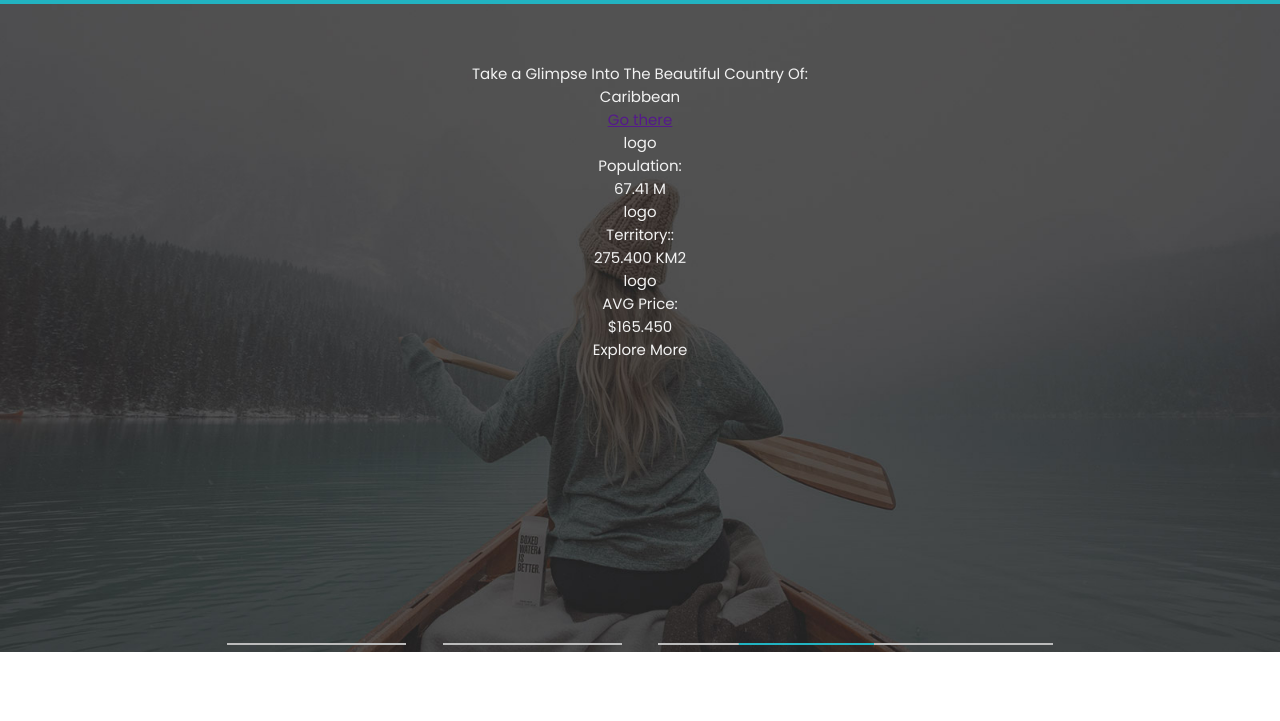
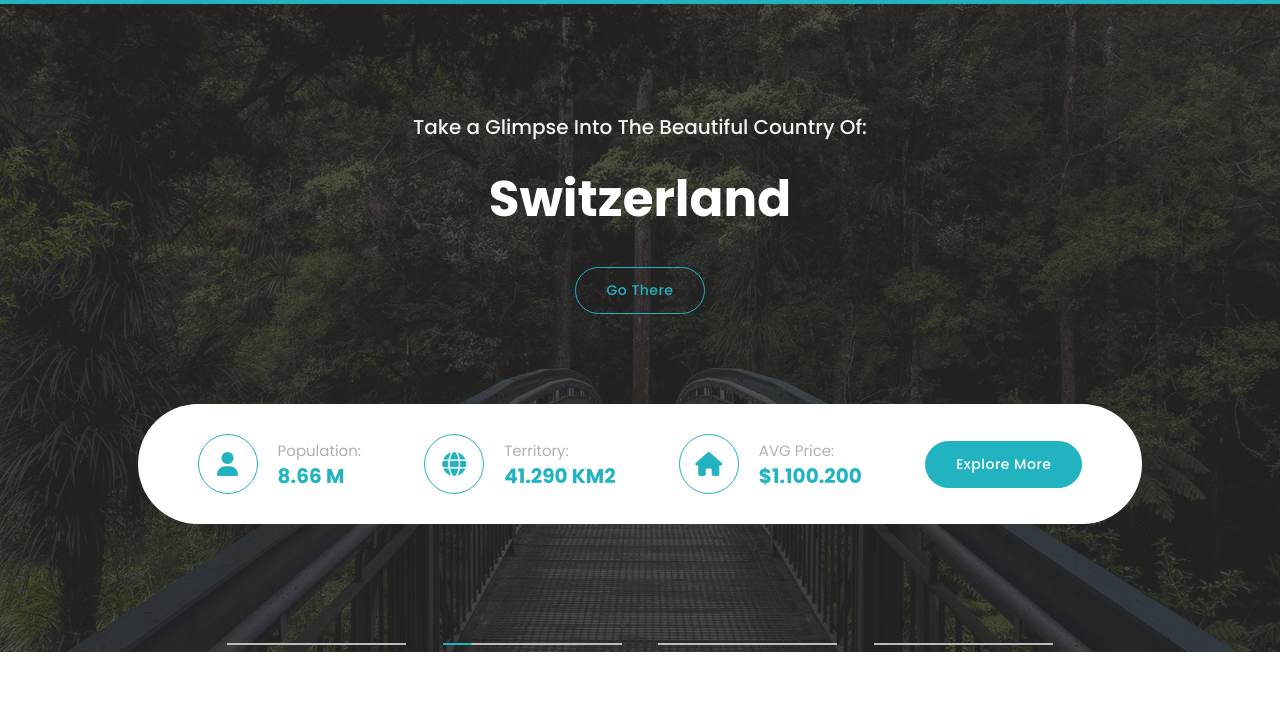
Before and after one commit to danworanut/CloneTravelPage, a plain HTML site: page index.html in a window 1280 px wide. Shown: the part 68-789 px from the top of the page. Drawn offline with Linux system fonts and the light colour scheme.

Commit message:
edit style data hero

```diff
--- a/css/styles.css
+++ b/css/styles.css
@@ -105,17 +105,129 @@ nav {
     display: none;
 }
 
-.text {
-    color: #f2f2f2;
-    font-size: 15px;
+.content {
+
     padding: 8px 12px;
     position: absolute;
-    top: 50px;
+    top: 100px;
     left: 0;
     right: 0;
     width: 100%;
     text-align: center;
 }
+
+.intro {
+    color: #f2f2f2;
+    font-size: 20px;
+    font-weight: 500;
+    margin-bottom: 20px;
+}
+
+.country {
+    font-size: 50px;
+    color: #fff;
+    font-weight: 700;
+    margin-bottom: 30px;
+
+}
+
+.btn-outline {
+    text-decoration: none;
+    font-size: 14px;
+    color: #22b3c1;
+    background-color: transparent;
+    border: 1px solid #22b3c1;
+    padding: 12px 30px;
+    display: inline-block;
+    border-radius: 25px;
+    font-weight: 500;
+    text-transform: capitalize;
+    letter-spacing: 0.5px;
+    transition: all .3s;
+}
+
+.block {
+    margin-top: 90px;
+    background-color: #fff;
+    padding: 30px 60px;
+    border-radius: 61px;
+    /* height: 100px; */
+    width: 80%;
+    display: inline-block;
+}
+
+.info {
+    display: flex;
+    justify-content: space-between;
+    align-items: center;
+}
+
+.info-list {
+    display: flex;
+
+}
+
+.left {
+    color: #24c7d5;
+}
+
+.right {
+    display: flex;
+    flex-direction: column;
+    justify-content: center;
+    align-items: start;
+}
+
+.left i {
+    color: #22b3c1;
+    font-size: 24px;
+    width: 60px;
+    height: 60px;
+    display: inline-block;
+    text-align: center;
+    line-height: 58px;
+    border: 1px solid #22b3c1;
+    border-radius: 50%;
+    margin-right: 20px;
+}
+
+.head {
+    font-size: 15px;
+    color: #afafaf;
+    font-weight: 400;
+}
+
+.sub {
+    text-align: left;
+    font-size: 20px;
+    color: #22b3c1;
+    font-weight: 700;
+    line-height: 28px;
+}
+
+.btn {
+    text-decoration: none;
+    font-size: 14px;
+    color: #fff;
+    background-color: #22b3c1;
+    border: 1px solid #22b3c1;
+    padding: 12px 30px;
+    display: inline-block;
+    border-radius: 25px;
+    font-weight: 500;
+    text-transform: capitalize;
+    letter-spacing: 0.5px;
+    transition: all .3s;
+}
+
+.btn:hover {
+
+    background-color: #24c7d5;
+    border: 1px solid #24c7d5;
+
+}
+
+
 
 .slider {
     width: 100%;
@@ -141,7 +253,6 @@ nav {
     margin: 0 16px;
     background-color: #bbb;
     display: inline-block;
-    transition: background-color 0.6s ease;
     cursor: pointer;
 
 }
@@ -155,7 +266,6 @@ nav {
     left: 0;
     right: 0;
 
-
 }
 
 .dot-number:hover {
@@ -166,9 +276,11 @@ nav {
 .show {
     position: relative;
     background-color: #bbb;
+
+
 }
 
-.show::after {
+ .show::after {
     position: absolute;
     content: '';
     width: 100%;
@@ -176,30 +288,30 @@ nav {
     left: 0;
     top: 0;
     background-color: #22b3c1;
+    animation:  scaleAnimation 5s linear;
 
-    animation: moveRight 4s ease;
 }
 
-
-@keyframes moveRight {
+@keyframes scaleAnimation {
     0% {
-        transform: translateX(0);
-    }
-
-    25% {
-        transform: translateX(25%);
+        transform: scaleX(0);
+        transform-origin: left;
     }
     50% {
-        transform: translateX(50%);
+        transform: scaleX(0.50);
+        transform-origin: left;
     }
-    75% {
-        transform: translateX(75%);
-    }
-
     100% {
-        transform: translateX(100%);
+        transform: scaleX(1);
+        transform-origin: left;
     }
 }
+
+.data-country {
+    width: 100%;
+    height: 100vh;
+}
+
 
 footer {
     height: 200px;
--- a/index.html
+++ b/index.html
@@ -11,6 +11,8 @@
     <link
         href="https://fonts.googleapis.com/css2?family=Poppins:ital,wght@0,100;0,200;0,300;0,400;0,500;0,600;0,700;0,800;0,900;1,100;1,200;1,300;1,400;1,500;1,600;1,700;1,800;1,900&display=swap"
         rel="stylesheet">
+
+        <link rel="stylesheet" href="https://cdnjs.cloudflare.com/ajax/libs/font-awesome/6.5.1/css/all.min.css" integrity="sha512-DTOQO9RWCH3ppGqcWaEA1BIZOC6xxalwEsw9c2QQeAIftl+Vegovlnee1c9QX4TctnWMn13TZye+giMm8e2LwA==" crossorigin="anonymous" referrerpolicy="no-referrer" />
 </head>
 
 <body>
@@ -39,32 +41,47 @@
             <div class="mySlides fade">
 
                 <img width="100%" src="assets/img/banner-01.jpg" alt="">
-                <div class="text">
+                <div class="content">
                     <div class="top-content">
-                        <div class="">Take a Glimpse Into The Beautiful Country Of:</div>
-                        <div class="">Caribbean</div>
+                        <div class="intro">Take a Glimpse Into The Beautiful Country Of:</div>
+                        <div class="country">Caribbean</div>
                         <a href="" class="btn-outline">Go there</a>
                     </div>
 
                     <div class="bottom-content">
                         <div class="block">
-                            <div class="">
-                                <div class="logo">logo</div>
-                                <div class="">Population:</div>
-                                <div class="">67.41 M</div>
+                            <div class="info">
+                                <div class="info-list">
+
+                                    <div class="left"><i class="fa fa-user" aria-hidden="true"></i></div>
+
+                                    <div class="right">
+                                        <div class="head">Population:</div>
+                                        <div class="sub">44.48 M</div>
                                     </div>
 
-                            <div class="">
-                                <div class="logo">logo</div>
-                                <div class="">Territory::</div>
-                                <div class="">275.400 KM2</div>
                                 </div>
-                            <div class="">
-                                <div class="logo">logo</div>
-                                <div class="">AVG Price:</div>
-                                <div class="">$165.450</div>
+
+                                <div class="info-list">
+                                    <div class="left"><i class="fa fa-globe" aria-hidden="true"></i></div>
+
+                                    <div class="right">
+                                        <div class="head">Territory:</div>
+                                        <div class="sub">275.400 KM2</div>
                                     </div>
-                            <div class="btn">Explore More</div>
+
+                                </div>
+                                <div class="info-list">
+                                    <div class="left"><i class="fa fa-home" aria-hidden="true"></i></div>
+
+                                    <div class="right">
+                                        <div class="head">AVG Price:</div>
+                                        <div class="sub">275.400 KM2</div>
+                                    </div>
+
+                                </div>
+                                <a href="#" class="btn">Explore More</a>
+                            </div>
                         </div>
                     </div>
 
@@ -75,69 +92,103 @@
 
             <div class="mySlides fade">
                 <img width="100%" src="assets/img/banner-02.jpg" alt="">
-                <div class="text">
+                <div class="content">
                     <div class="top-content">
-                        <div class="">Take a Glimpse Into The Beautiful Country Of:</div>
-                        <div class="">Caribbean</div>
+                        <div class="intro">Take a Glimpse Into The Beautiful Country Of:</div>
+                        <div class="country">Switzerland</div>
                         <a href="" class="btn-outline">Go there</a>
                     </div>
 
+
+
                     <div class="bottom-content">
                         <div class="block">
-                            <div class="">
-                                <div class="logo">logo</div>
-                                <div class="">Population:</div>
-                                <div class="">67.41 M</div>
+                            <div class="info">
+                                <div class="info-list">
+
+                                    <div class="left"><i class="fa fa-user" aria-hidden="true"></i></div>
+
+                                    <div class="right">
+                                        <div class="head">Population:</div>
+                                        <div class="sub">8.66 M</div>
                                     </div>
 
-                            <div class="">
-                                <div class="logo">logo</div>
-                                <div class="">Territory::</div>
-                                <div class="">275.400 KM2</div>
                                 </div>
-                            <div class="">
-                                <div class="logo">logo</div>
-                                <div class="">AVG Price:</div>
-                                <div class="">$165.450</div>
+
+                                <div class="info-list">
+                                    <div class="left"><i class="fa fa-globe" aria-hidden="true"></i></div>
+
+                                    <div class="right">
+                                        <div class="head">Territory:</div>
+                                        <div class="sub">41.290 KM2</div>
                                     </div>
-                            <div class="btn">Explore More</div>
+
+                                </div>
+                                <div class="info-list">
+                                    <div class="left"><i class="fa fa-home" aria-hidden="true"></i></div>
+
+                                    <div class="right">
+                                        <div class="head">AVG Price:</div>
+                                        <div class="sub">$1.100.200</div>
+                                    </div>
+
+                                </div>
+                                <a href="#" class="btn">Explore More</a>
                             </div>
                         </div>
-
+                    </div>
                 </div>
             </div>
 
 
             <div class="mySlides fade">
                 <img width="100%" src="assets/img/banner-03.jpg" alt="">
-                <div class="text">
+                <div class="content">
                     <div class="top-content">
-                        <div class="">Take a Glimpse Into The Beautiful Country Of:</div>
-                        <div class="">Caribbean</div>
+                        <div class="intro">Take a Glimpse Into The Beautiful Country Of:</div>
+                        <div class="country">France</div>
                         <a href="" class="btn-outline">Go there</a>
                     </div>
 
+
                     <div class="bottom-content">
                         <div class="block">
-                            <div class="">
-                                <div class="logo">logo</div>
-                                <div class="">Population:</div>
-                                <div class="">67.41 M</div>
+                            <div class="info">
+                                <div class="info-list">
+
+                                    <div class="left"><i class="fa fa-user" aria-hidden="true"></i></div>
+
+                                    <div class="right">
+                                        <div class="head">Population:</div>
+                                        <div class="sub">67.41 M</div>
                                     </div>
 
-                            <div class="">
-                                <div class="logo">logo</div>
-                                <div class="">Territory::</div>
-                                <div class="">275.400 KM2</div>
                                 </div>
-                            <div class="">
-                                <div class="logo">logo</div>
-                                <div class="">AVG Price:</div>
-                                <div class="">$165.450</div>
+
+                                <div class="info-list">
+                                    <div class="left"><i class="fa fa-globe" aria-hidden="true"></i></div>
+
+                                    <div class="right">
+                                        <div class="head">Territory:</div>
+                                        <div class="sub">551.500 KM2</div>
                                     </div>
-                            <div class="btn">Explore More</div>
+
+                                </div>
+                                <div class="info-list">
+                                    <div class="left"><i class="fa fa-home" aria-hidden="true"></i></div>
+
+                                    <div class="right">
+                                        <div class="head">AVG Price:</div>
+                                        <div class="sub">$425.600</div>
+                                    </div>
+
+                                </div>
+                                <a href="#" class="btn">Explore More</a>
                             </div>
                         </div>
+                    </div>
+
+
 
                 </div>
             </div>
@@ -145,32 +196,48 @@
 
             <div class="mySlides fade">
                 <img width="100%" src="assets/img/banner-04.jpg" alt="">
-                <div class="text">
+                <div class="content">
                     <div class="top-content">
-                        <div class="">Take a Glimpse Into The Beautiful Country Of:</div>
-                        <div class="">Caribbean</div>
+                        <div class="intro">Take a Glimpse Into The Beautiful Country Of:</div>
+                        <div class="country">Thailand</div>
                         <a href="" class="btn-outline">Go there</a>
                     </div>
 
+
                     <div class="bottom-content">
                         <div class="block">
-                            <div class="">
-                                <div class="logo">logo</div>
-                                <div class="">Population:</div>
-                                <div class="">67.41 M</div>
+                            <div class="info">
+                                <div class="info-list">
+
+                                    <div class="left"><i class="fa fa-user" aria-hidden="true"></i></div>
+
+                                    <div class="right">
+                                        <div class="head">Population:</div>
+                                        <div class="sub">69.86 M</div>
                                     </div>
 
-                            <div class="">
-                                <div class="logo">logo</div>
-                                <div class="">Territory:</div>
-                                <div class="">275.400 KM2</div>
                                 </div>
-                            <div class="">
-                                <div class="logo">logo</div>
-                                <div class="">AVG Price:</div>
-                                <div class="">$165.450</div>
+
+                                <div class="info-list">
+                                    <div class="left"><i class="fa fa-globe" aria-hidden="true"></i></div>
+
+                                    <div class="right">
+                                        <div class="head">Territory:</div>
+                                        <div class="sub">513.120 KM2</div>
                                     </div>
-                            <div class="btn">Explore More</div>
+
+                                </div>
+                                <div class="info-list">
+                                    <div class="left"><i class="fa fa-home" aria-hidden="true"></i></div>
+
+                                    <div class="right">
+                                        <div class="head">AVG Price:</div>
+                                        <div class="sub">$165.450</div>
+                                    </div>
+
+                                </div>
+                                <a href="#" class="btn">Explore More</a>
+                            </div>
                         </div>
                     </div>
 
@@ -187,12 +254,12 @@
         </div>
 
     </section>
-    <!-- <section class="test">
+    <section class="data-country">
         <div class="">test</div>
-    </section> -->
-    <!-- <footer>
+    </section>
+    <footer>
         test
-    </footer> -->
+    </footer>
 
     <script src="js/index.js"></script>
 </body>
--- a/js/index.js
+++ b/js/index.js
@@ -39,51 +39,56 @@ function stickyHeader() {
 // กำหนดตัวแปร slideIndex เพื่อติดตามสไลด์ปัจจุบัน
 var slideIndex = 1;
 
+// กำหนดตัวแปร slideInterval เพื่อใช้เก็บ setInterval สำหรับการเปลี่ยนสไลด์อัตโนมัติ
+var slideInterval;
+
 // เรียกใช้ฟังก์ชัน showSlides เพื่อแสดงสไลด์เริ่มต้น
 showSlides(slideIndex);
 
 // ฟังก์ชัน plusSlides ใช้เพื่อเปลี่ยนสไลด์โดยเพิ่มหรือลดตามค่า n
 function plusSlides(n) {
+  clearInterval(slideInterval); // ล้าง setInterval ที่มีอยู่
   showSlides((slideIndex += n));
+  slideInterval = setInterval(function () {
+    plusSlides(1);
+  }, 5000); // ตั้งค่า setInterval ใหม่
 }
 
 // ฟังก์ชัน currentSlide ใช้เพื่อตั้งค่าสไลด์ปัจจุบันเป็นค่า n
 function currentSlide(n) {
+  clearInterval(slideInterval); // ล้าง setInterval ที่มีอยู่
   showSlides((slideIndex = n));
+  slideInterval = setInterval(function () {
+    plusSlides(1);
+  }, 5000); // ตั้งค่า setInterval ใหม่
 }
 
 // ฟังก์ชัน showSlides ใช้เพื่อแสดงสไลด์ตามค่า n
 function showSlides(n) {
-  // ดึงข้อมูลของสไลด์และจุด
   var slides = document.getElementsByClassName("mySlides");
   var dots = document.getElementsByClassName("dot");
 
-  // ตรวจสอบว่า n มากกว่าจำนวนสไลด์ทั้งหมดหรือไม่ และปรับ slideIndex ตาม
   if (n > slides.length) {
     slideIndex = 1;
   }
 
-  // ตรวจสอบว่า n น้อยกว่า 1 หรือไม่ และปรับ slideIndex ตาม
   if (n < 1) {
     slideIndex = slides.length;
   }
 
-  // ซ่อนสไลด์ทั้งหมด
   for (var i = 0; i < slides.length; i++) {
     slides[i].style.display = "none";
   }
 
-  // ปรับ className ของ dot ทั้งหมด
   for (var i = 0; i < dots.length; i++) {
     dots[i].className = dots[i].className.replace(" show", "");
   }
 
-  // แสดงสไลด์และปรับ className ของ dot ที่เกี่ยวข้อง
   slides[slideIndex - 1].style.display = "block";
   dots[slideIndex - 1].className += " show";
 }
 
-// ใช้ setInterval เพื่อเรียกฟังก์ชัน plusSlides(1) ทุก 2000 มิลลิวินาที (2 วินาที)
-setInterval(function () {
+// ใช้ setInterval เพื่อเรียกฟังก์ชัน plusSlides(1) ทุก 5000 มิลลิวินาที (5 วินาที)
+slideInterval = setInterval(function () {
   plusSlides(1);
-}, 2000);
+}, 5000);
```
Lines whose indentation alone changed are shown as unchanged.
